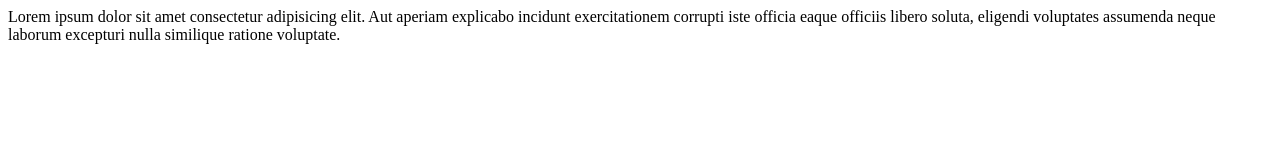
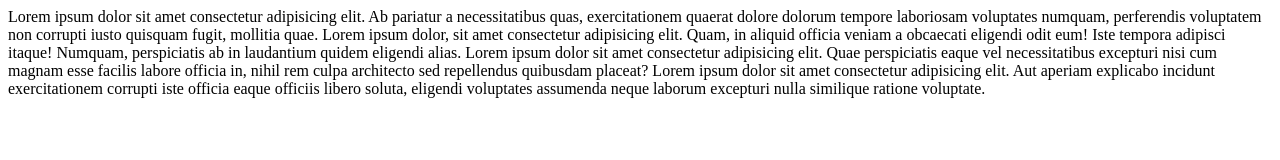
Before and after one commit to dikaayyee/dasar, a plain HTML site: page index.html in a window 1280 px wide. Drawn offline with Linux system fonts and the light colour scheme.

Commit message:
contoh3 sudah diubah

```diff
--- a/index.html
+++ b/index.html
@@ -6,6 +6,9 @@
     <title>Document</title>
 </head>
 <body>
+    Lorem ipsum dolor sit amet consectetur adipisicing elit. Ab pariatur a necessitatibus quas, exercitationem quaerat dolore dolorum tempore laboriosam voluptates numquam, perferendis voluptatem non corrupti iusto quisquam fugit, mollitia quae.
+    Lorem ipsum dolor, sit amet consectetur adipisicing elit. Quam, in aliquid officia veniam a obcaecati eligendi odit eum! Iste tempora adipisci itaque! Numquam, perspiciatis ab in laudantium quidem eligendi alias.
+    Lorem ipsum dolor sit amet consectetur adipisicing elit. Quae perspiciatis eaque vel necessitatibus excepturi nisi cum magnam esse facilis labore officia in, nihil rem culpa architecto sed repellendus quibusdam placeat?
     Lorem ipsum dolor sit amet consectetur adipisicing elit. Aut aperiam explicabo incidunt exercitationem corrupti iste officia eaque officiis libero soluta, eligendi voluptates assumenda neque laborum excepturi nulla similique ratione voluptate.
 </body>
 </html>
```
